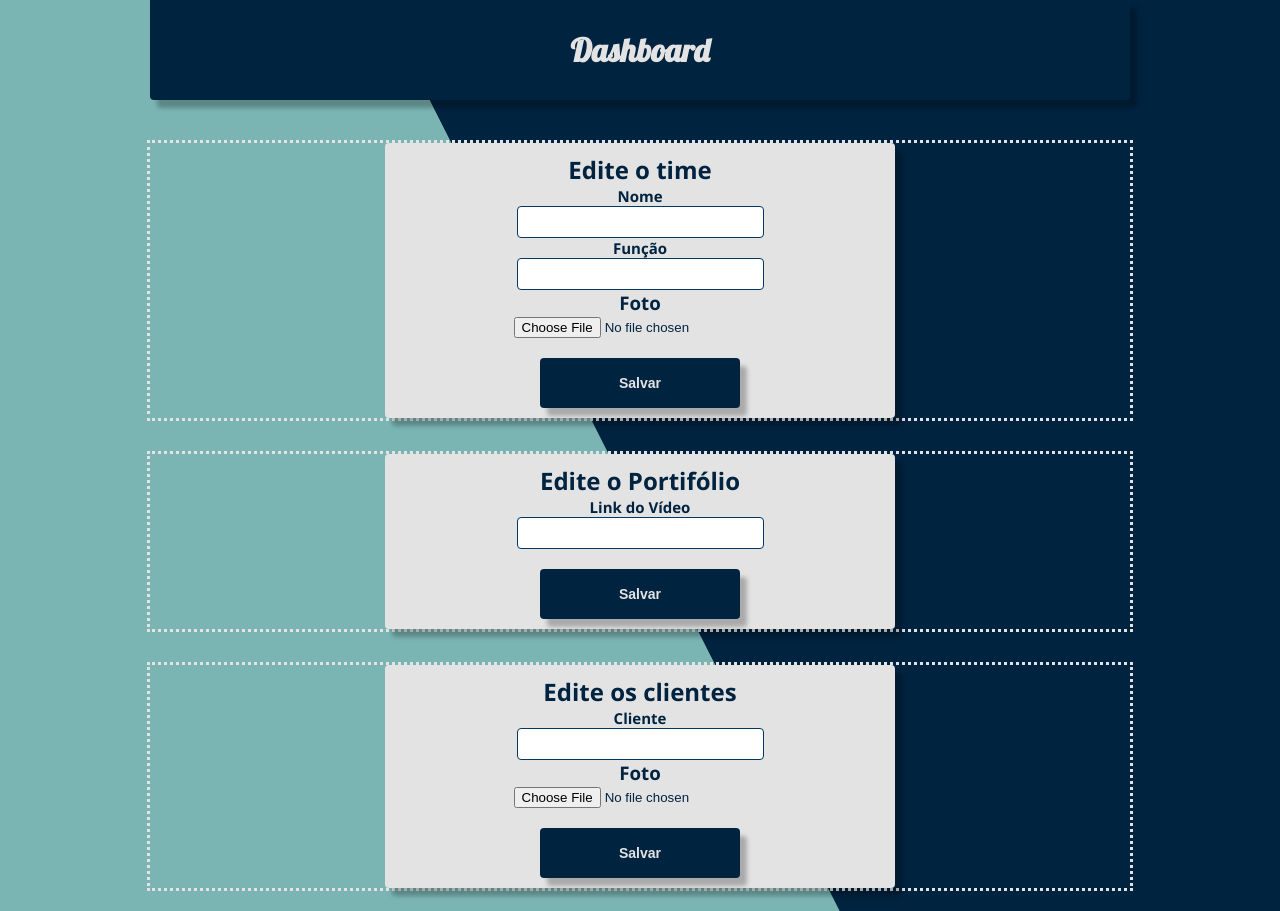
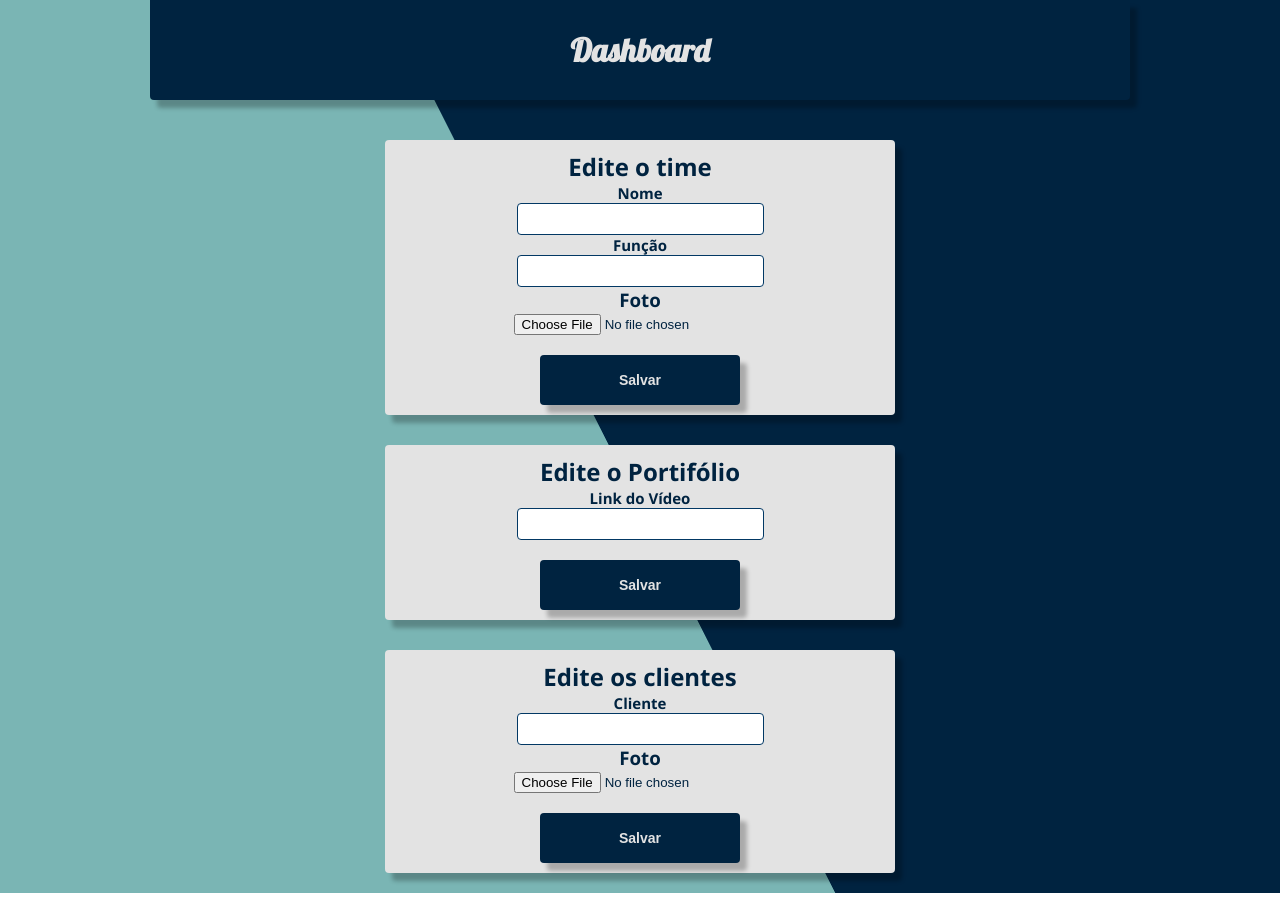
Before and after one commit to Wendellsg/videolabfilmes, a React (Create React App) app: page /dashboard in a window 1280 px wide. Built offline with nearby package versions, Linux system fonts and the light colour scheme; a web font is replaced by a local one.

Commit message:
Removido a borda potinhalhada

```diff
--- a/src/pages/Dashboard/styles.css
+++ b/src/pages/Dashboard/styles.css
@@ -40,7 +40,6 @@
     display: flex;
     flex-direction: column;
     justify-content: space-between;
-    border: #e3e3e3 dotted 3px
 }
 
 .edit-card{
```
Also changed, not shown: 1 other file (tests, documents, lock files or other folders).
